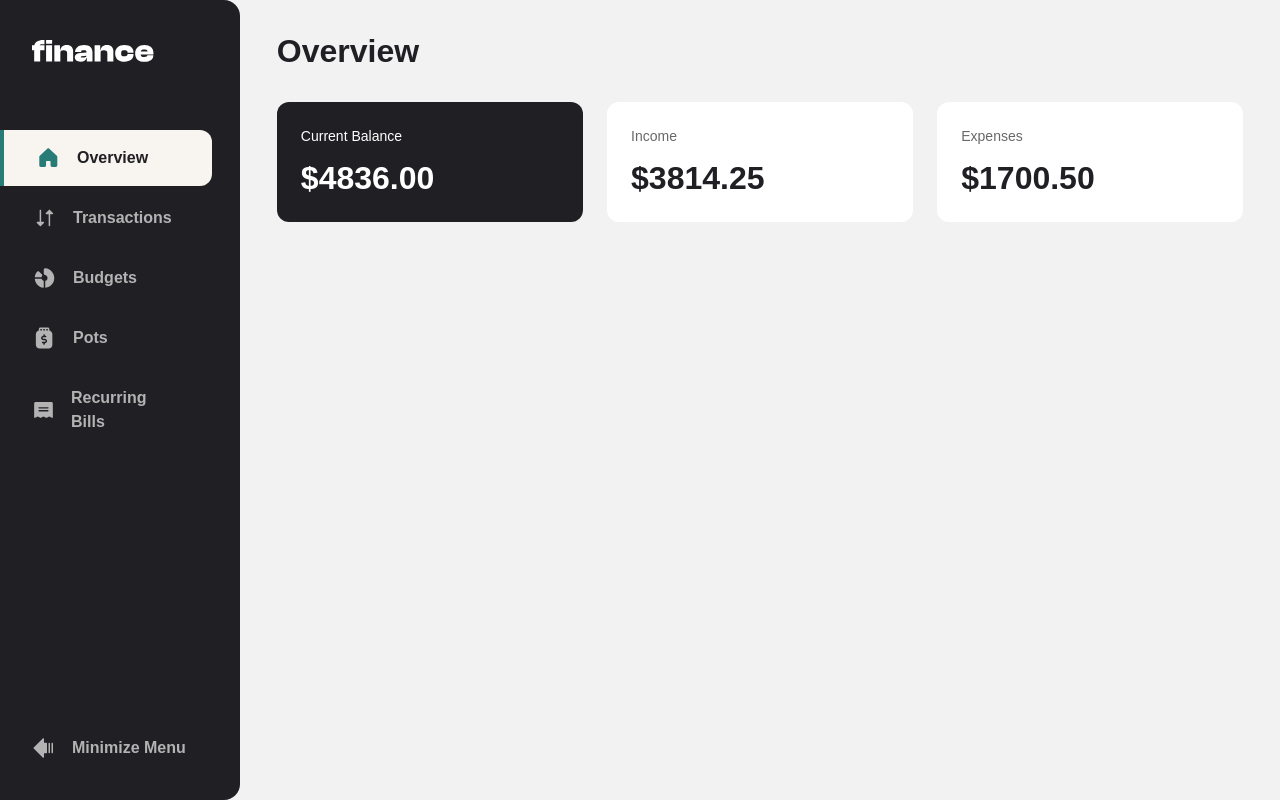
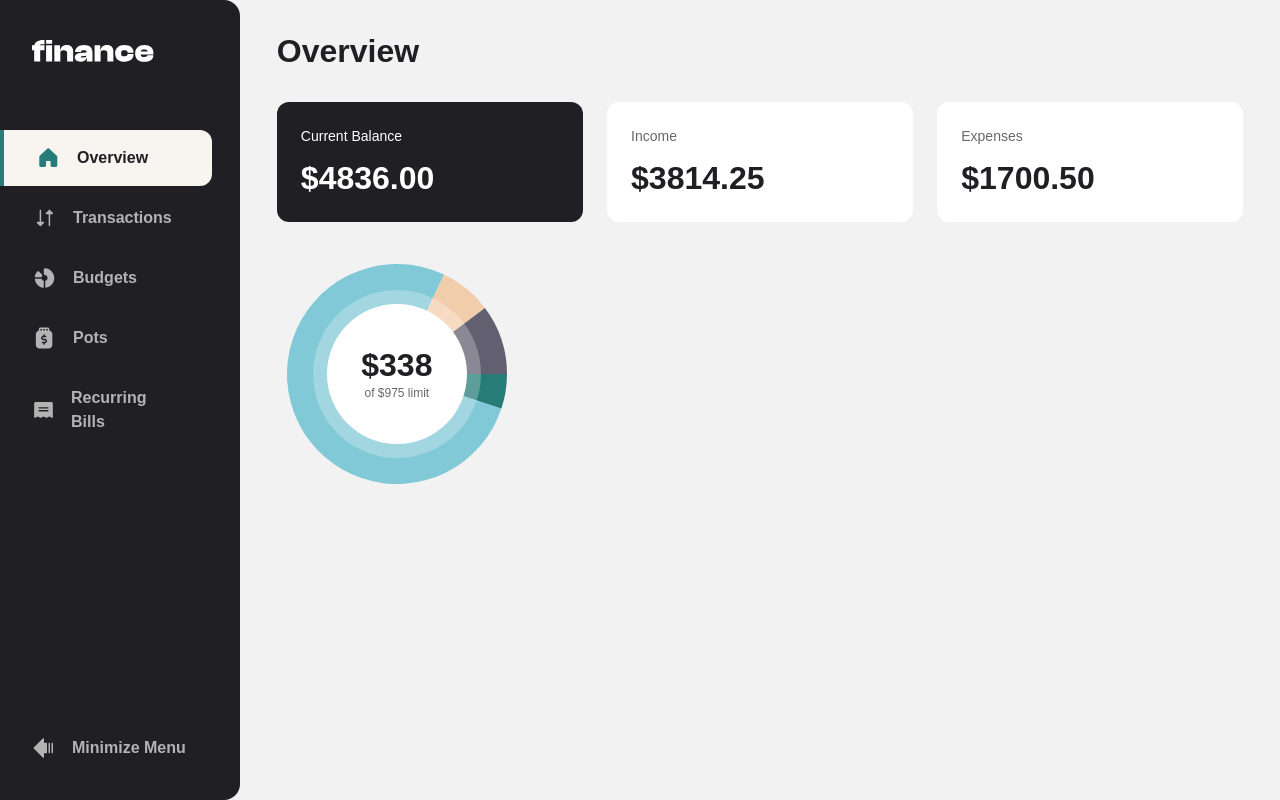
Before and after one commit to Belousmind/personal-finance-app, a Next.js app: page / in a window 1280 px wide. Built offline with nearby package versions, Linux system fonts and the light colour scheme.

Commit message:
feat: add chart component

```diff
--- a/src/app/global.scss
+++ b/src/app/global.scss
@@ -16,6 +16,4 @@ body {
   flex-direction: column-reverse;
   margin: 0;
   height: 100vh;
-
-
 }
--- a/src/app/page.tsx
+++ b/src/app/page.tsx
@@ -1,10 +1,13 @@
 import MainContent from "@/components/main-content";
 import BalanceSummary from "@/components/balance-summary";
+import Chart from "@/components/pie-chart";
+
 
 export default function Page() {
   return (
     <MainContent text="overview">
       <BalanceSummary />
+      <Chart />
     </MainContent>
   );
 }
--- /dev/null
+++ b/src/components/pie-chart/index.tsx
@@ -0,0 +1,83 @@
+"use client";
+import { useRef, useEffect } from "react";
+import styles from "./style.module.scss";
+import data from "../../../data.json";
+
+const { budgets } = data;
+
+const chartData = budgets.map((item) => ({
+  value: item.maximum,
+  color: item.theme,
+}));
+
+const width = 240;
+const height = 240;
+
+function PieChart() {
+  const canvasRef = useRef<HTMLCanvasElement>(null);
+
+  useEffect(() => {
+    const canvas = canvasRef.current;
+    if (!canvas) return;
+
+    const ctx = canvas.getContext("2d");
+    if (!ctx) return;
+
+    const dpr = window.devicePixelRatio || 1;
+    canvas.width = width * dpr;
+    canvas.height = height * dpr;
+    canvas.style.width = `${width}px`;
+    canvas.style.height = `${height}px`;
+    ctx.scale(dpr, dpr);
+
+    ctx.clearRect(0, 0, canvas.width, canvas.height);
+
+    const total = chartData.reduce((sum, item) => sum + item.value, 0);
+    let startAngle = 0;
+
+    chartData.forEach((item) => {
+      const sliceAngle = (item.value / total) * 2 * Math.PI;
+
+      ctx.beginPath();
+      ctx.moveTo(width / 2, height / 2);
+      ctx.arc(
+        width / 2,
+        height / 2,
+        Math.min(width, height) / 2 - 10,
+        startAngle,
+        startAngle + sliceAngle
+      );
+      ctx.closePath();
+
+      ctx.fillStyle = item.color;
+      ctx.fill();
+
+      startAngle += sliceAngle;
+    });
+
+    ctx.beginPath();
+    ctx.arc(
+      width / 2,
+      height / 2,
+      70, // радиус
+      0,
+      2 * Math.PI
+    );
+    ctx.fillStyle = "white";
+    ctx.fill();
+  }, [data, width, height]);
+
+  return <canvas ref={canvasRef} width={width} height={height} />;
+}
+
+export default function Chart() {
+  return (
+    <div className={styles.chart}>
+      <PieChart />
+      <div className={styles["chart-info"]}>
+        <span>$338</span>
+        <span className={styles.limit}>of $975 limit</span>
+      </div>
+    </div>
+  );
+}
--- /dev/null
+++ b/src/components/pie-chart/style.module.scss
@@ -0,0 +1,28 @@
+@use "../../styles/variables" as *;
+@use "../../styles/mixins" as *;
+
+.chart {
+  @include flex-center;
+  position: relative;
+  max-width: 240px;
+  max-height: 240px;
+}
+
+.chart-info {
+  @include flex-column;
+  align-items: center;
+  justify-content: center;
+  @include text-preset-1;
+  color: $grey-900;
+  position: absolute;
+  background-color: rgba($color: $white, $alpha: 0.25);
+  width: 70%;
+  height: 70%;
+  min-width: 168px;
+  border-radius: 50%;
+}
+
+.limit {
+  @include text-preset-5;
+  color: $grey-500;
+}
```
